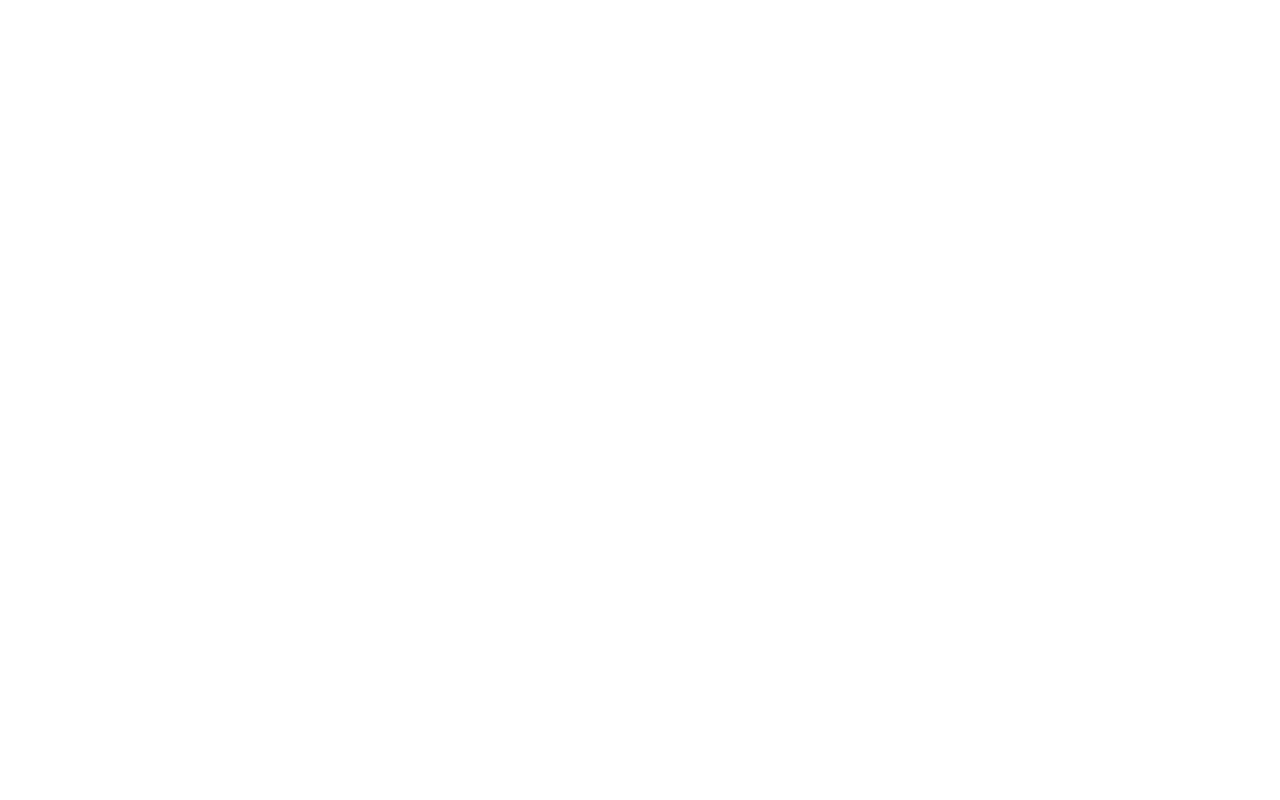
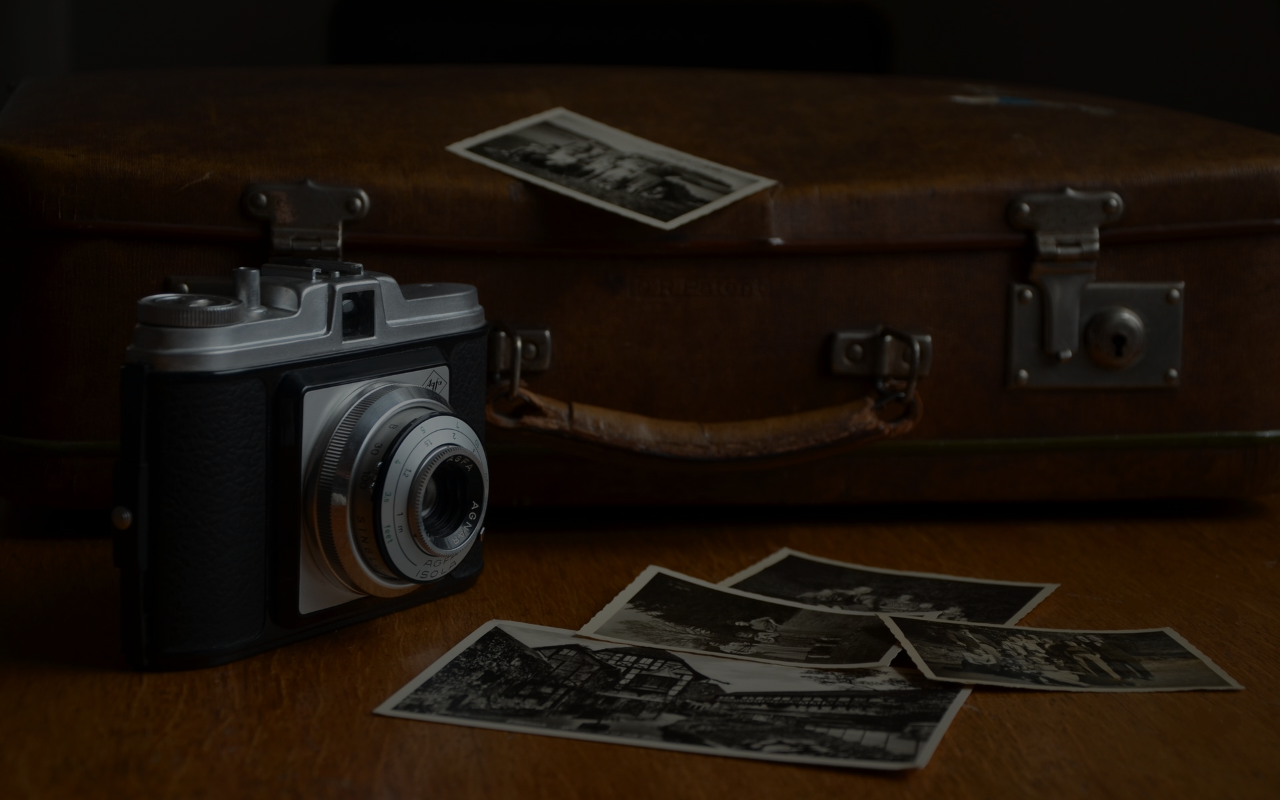
Before and after one commit to sergii1978/Photo, a plain HTML site: page index.html in a window 1280 px wide. Drawn offline with nearby package versions, Linux system fonts and the light colour scheme.

Commit message:
add header

```diff
--- a/css/style.css
+++ b/css/style.css
@@ -1,3 +1,17 @@
 body {
   font-family: 'Montserrat', sans-serif;
 }
+
+/* header */
+header {
+  height: 100vh;
+  background: linear-gradient(rgba(0, 0, 0, 0.4), rgba(0, 0, 0, 0.5)), url(../images/header-img.jpeg) no-repeat center center / cover;
+}
+/* navbar */
+
+/* end of navbar */
+
+/* banner */
+
+/* end of banner */
+/* end of header */
--- a/index.html
+++ b/index.html
@@ -14,7 +14,17 @@
   <link href="https://fonts.googleapis.com/css?family=Montserrat" rel="stylesheet">
 </head>
 <body>
+  <!-- header -->
+    <!-- navbar -->
+      <header>
 
+      </header>
+    <!-- end of navbar -->
+
+    <!-- banner -->
+
+    <!-- end of banner -->
+  <!-- end of header -->
 
 
   <script src="js/jquery-3.7.1.min.js"></script>
```
Also changed, not shown: 1 other file.
